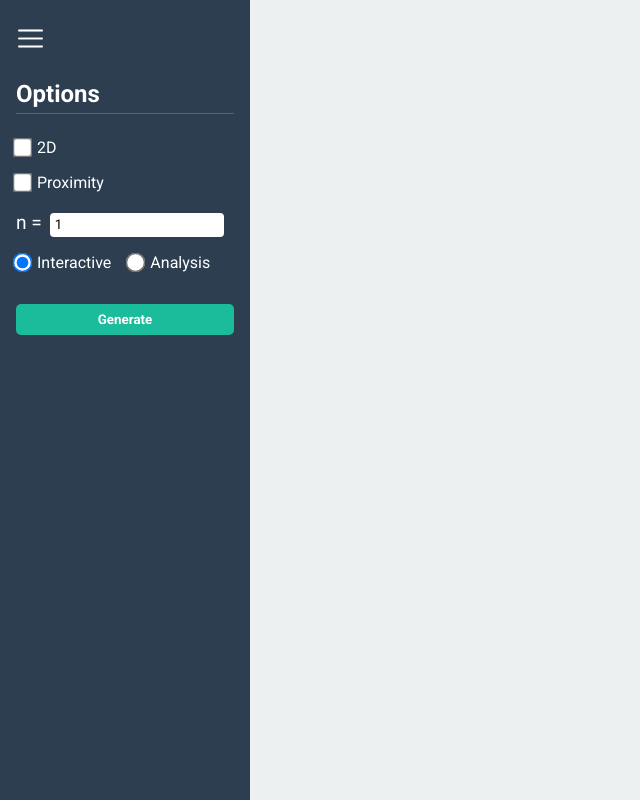
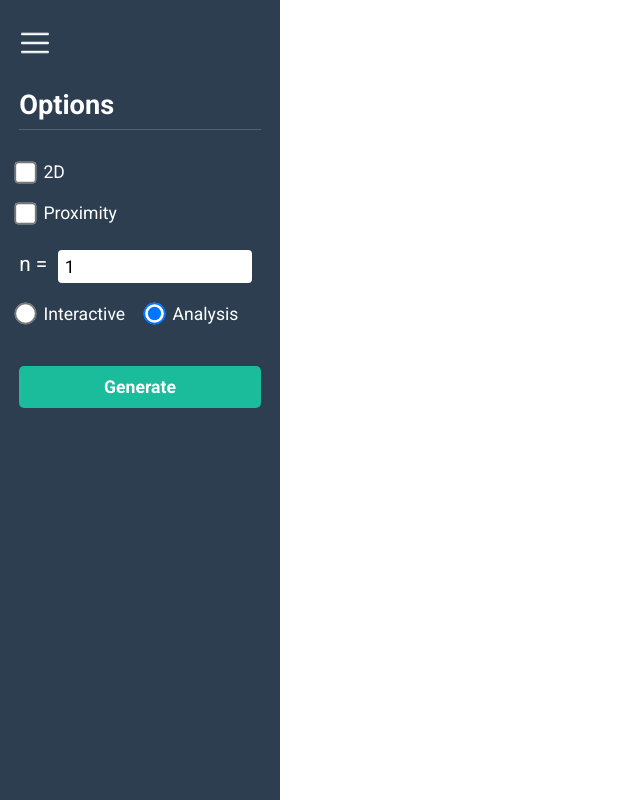
Before and after one commit to AbdelrahmanAmgad201/hide-seek, a React (Vite) app in the folder hide-seek-OR/: page / in a window 1280 px wide. Shown: the whole page, without its empty margins (0-640 px from the left). Built offline with nearby package versions, Linux system fonts and the light colour scheme.

Commit message:
updated side bar size, added user can choose hide or seek if interactive, added function for api calls, displayed board matrix

```diff
--- a/hide-seek-OR/src/App.css
+++ b/hide-seek-OR/src/App.css
@@ -16,8 +16,8 @@
 .sidebar {
     background-color: #2c3e50;
     color: white;
-    width: 250px;
-    padding: 1rem;
+    width: 280px;  /* Increased from 250px */
+    padding: 1.2rem;  /* Increased from 1rem */
     display: flex;
     flex-direction: column;
     align-items: flex-start;
@@ -33,7 +33,7 @@
   width: 100%;
   display: flex;
   justify-content: start;
-  margin-bottom: 1rem;
+  margin-bottom: 1.2rem;  /* Increased from 1rem */
   margin-left: -0.5rem;
 }
 
@@ -54,23 +54,23 @@
 }
 
 .toggle-button img {
-  width: 25px;
-  height: 25px;
+  width: 28px;  /* Increased from 25px */
+  height: 28px;  /* Increased from 25px */
 }
 
 .sidebar-content {
   display: flex;
   flex-direction: column;
-  gap: 1rem;
+  gap: 1.3rem;  /* Increased from 1rem */
   width: 100%;
 }
 
 .sidebar-title {
-  font-size: 1.5rem;
+  font-size: 1.7rem;  /* Increased from 1.5rem */
   font-weight: bold;
-  margin-bottom: 0.5rem;
+  margin-bottom: 0.7rem;  /* Increased from 0.5rem */
   border-bottom: 1px solid #ffffff33;
-  padding-bottom: 0.3rem;
+  padding-bottom: 0.5rem;  /* Increased from 0.3rem */
 }
 
 .sidebar-option {
@@ -78,8 +78,8 @@
   flex-direction: row;
   align-items: center;
   justify-content: start;
-  font-size: 1rem;
-  gap: 0.5rem;
+  font-size: 1.1rem;  /* Increased from 1rem */
+  gap: 0.7rem;  /* Increased from 0.5rem */
 }
 
 .sidebar-option label {
@@ -87,37 +87,39 @@
   flex-direction: row;
   align-items: center;
   justify-content: start;
-  gap: 0.5rem;
-  margin-right: 10px;
+  gap: 0.7rem;  /* Increased from 0.5rem */
+  margin-right: 12px;  /* Increased from 10px */
 }
 
 .sidebar-option input[type="checkbox"],
 .sidebar-option input[type="radio"] {
-  transform: scale(1.5);
+  transform: scale(1.7);  /* Increased from 1.5 */
   cursor: pointer;
 }
 
 .sidebar .n-text {
-    font-size: 1.2rem;
+    font-size: 1.3rem;  /* Increased from 1.2rem */
 }
 
 .number-input {
-  margin-top: 0.3rem;
-  padding: 0.3rem;
+  margin-top: 0.4rem;  /* Increased from 0.3rem */
+  padding: 0.4rem;  /* Increased from 0.3rem */
   width: 80%;
   border: none;
   border-radius: 4px;
+  font-size: 1.1rem;  /* Added font size */
 }
 
 .generate-button {
-  margin-top: 1rem;
-  padding: 0.5rem;
+  margin-top: 1.3rem;  /* Increased from 1rem */
+  padding: 0.7rem;  /* Increased from 0.5rem */
   width: 100%;
   background-color: #1abc9c;
   border: none;
   border-radius: 5px;
   color: white;
   font-weight: bold;
+  font-size: 1.1rem;  /* Added font size */
   cursor: pointer;
   transition: background-color 0.2s ease;
 }
@@ -131,4 +133,32 @@
   background-color: #ecf0f1;
   padding: 2rem;
   overflow-y: auto;
+  display: flex;
+  flex-direction: column;
+  align-items: center;
 }
+
+.main h1 {
+  width: 100%;
+  align-content: start;
+}
+
+/* Styles for the new role options section */
+#role-options {
+  display: flex;
+  flex-direction: column;
+  align-items: flex-start;
+  padding: 0.8rem;
+  background-color: #34495e;
+  border-radius: 6px;
+  margin-top: 0.5rem;
+  margin-bottom: 0.5rem;
+}
+
+#role-options p {
+  font-weight: bold;
+  margin-bottom: 0.7rem;
+  width: 100%;
+  border-bottom: 1px solid #ffffff33;
+  padding-bottom: 0.4rem;
+}
--- a/hide-seek-OR/src/App.jsx
+++ b/hide-seek-OR/src/App.jsx
@@ -1,32 +1,56 @@
-import { useState, useRef } from 'react';
+import { useState, useRef, useEffect } from 'react';
+import { initGame, solveGame } from './api';
 import sidebarImage from './assets/menu.png';
 import './App.css';
+import './boardMatrix.css';
 
 function App() {
   const [isCollapsed, setIsCollapsed] = useState(false);
   const [settings, setSettings] = useState(null);
+  const [data, setData] = useState(null);
 
   const ref2D = useRef(null);
   const refProximity = useRef(null);
   const refN = useRef(null);
   const refModeInteractive = useRef(null);
+  const refModeAnalysis = useRef(null);
+  const refRoleHide = useRef(null);
+  const refRoleSeek = useRef(null);
 
   const toggleSidebar = () => {
-    setIsCollapsed(!isCollapsed);
+    setIsCollapsed((prev) => {
+      const newCollapsed = !prev;
+      // If we're opening the sidebar and settings exist, apply them
+      if (!newCollapsed && settings) {
+        setTimeout(() => {
+          ref2D.current.checked = settings.is2D;
+          refProximity.current.checked = settings.proximity;
+          refN.current.value = settings.n;
+          refModeInteractive.current.checked = settings.mode === 'interactive';
+          refModeAnalysis.current.checked = settings.mode === 'analysis';
+          if (refRoleHide.current && refRoleSeek.current) {
+            refRoleHide.current.checked = settings.role === 'hide';
+            refRoleSeek.current.checked = settings.role === 'seek';
+          }
+        }, 0); // Ensure DOM is updated before setting
+      }
+      return newCollapsed;
+    });
   };
 
-  const handleGenerate = () => {
+  const handleGenerate = async () => {
     const newSettings = {
       is2D: ref2D.current.checked,
       proximity: refProximity.current.checked,
       n: parseInt(refN.current.value) || 1,
       mode: refModeInteractive.current.checked ? 'interactive' : 'analysis',
+      role: refModeInteractive.current.checked ?
+        (refRoleHide.current.checked ? 'hide' : 'seek') : null
     };
-
     setSettings(newSettings);
 
-    // Debug log
-    console.log(newSettings);
+    setData(await initGame(newSettings));
+    console.log('Initialized with settings:', newSettings, 'Response:', data);
   };
 
   return (
@@ -63,8 +87,11 @@ function App() {
                   type="radio"
                   name="mode"
                   value="interactive"
-                  defaultChecked
                   ref={refModeInteractive}
+                  onChange={() => {
+                    const roleOptions = document.getElementById("role-options");
+                    if (roleOptions) roleOptions.style.display = "block";
+                  }}
                 />
                 Interactive
               </label>
@@ -73,8 +100,39 @@ function App() {
                   type="radio"
                   name="mode"
                   value="analysis"
+                  defaultChecked
+                  ref={refModeAnalysis}
+                  onChange={() => {
+                    const roleOptions = document.getElementById("role-options");
+                    if (roleOptions) roleOptions.style.display = "none";
+                  }}
                 />
                 Analysis
+              </label>
+            </div>
+
+            <div id="role-options" className="sidebar-option" style={{
+              display: refModeInteractive?.current?.checked ? "block" : "none"
+            }}>
+              <p>Choose your role:</p>
+              <label>
+                <input
+                  type="radio"
+                  name="role"
+                  value="hide"
+                  defaultChecked
+                  ref={refRoleHide}
+                />
+                Hide
+              </label>
+              <label>
+                <input
+                  type="radio"
+                  name="role"
+                  value="seek"
+                  ref={refRoleSeek}
+                />
+                Seek
               </label>
             </div>
 
@@ -85,9 +143,30 @@ function App() {
         )}
       </div>
 
-      <div className="main">
-
-      </div>
+      {settings != null && data != null &&
+        <div className="main">
+          {/* Game Matrix */}
+          <h1>Board Matrix</h1>
+          <table className="board-table">
+            <tbody>
+              <tr>
+                <th></th>
+                {data.board[0].map((_, colIndex) => (
+                  <th key={colIndex}>S{colIndex + 1}</th>
+                ))}
+              </tr>
+              {data.board.map((row, rowIndex) => (
+                <tr key={rowIndex}>
+                  <th>H{rowIndex + 1}</th>
+                  {row.map((cell, colIndex) => (
+                    <td key={colIndex}>{cell}</td>
+                  ))}
+                </tr>
+              ))}
+            </tbody>
+          </table>
+        </div>
+      }
     </div>
   );
 }
--- /dev/null
+++ b/hide-seek-OR/src/api.jsx
@@ -0,0 +1,43 @@
+// Sends a POST request to /init to initialize the game
+export async function initGame({ n, is2D, proximity }) {
+    try {
+        const response = await fetch('http://localhost:5000/init', {
+            method: 'POST',
+            headers: {
+                'Content-Type': 'application/json',
+            },
+            body: JSON.stringify({
+                n: n,
+                is_2d: is2D,
+                apply_proximity: proximity,
+            }),
+        });
+
+        const data = await response.json();
+        if (!response.ok) throw new Error(data.error || 'Initialization failed');
+        return data;
+    } catch (error) {
+        console.error('Init error:', error);
+        throw error;
+    }
+}
+
+// Sends a POST request to /solve to solve the game for the specified player
+export async function solveGame(player) {
+    try {
+        const response = await fetch('http://localhost:5000/solve', {
+            method: 'POST',
+            headers: {
+                'Content-Type': 'application/json',
+            },
+            body: JSON.stringify({ player }),
+        });
+
+        const data = await response.json();
+        if (!response.ok) throw new Error(data.error || 'Solving failed');
+        return data;
+    } catch (error) {
+        console.error('Solve error:', error);
+        throw error;
+    }
+}
--- /dev/null
+++ b/hide-seek-OR/src/boardMatrix.css
@@ -0,0 +1,16 @@
+.board-table {
+  border-collapse: collapse;
+  font-size: 1.5rem;
+}
+
+.board-table td {
+  border: 1px solid #000;
+  width: 60px;
+  height: 60px;
+  text-align: center;
+}
+
+.board-table th {
+    padding: 15px;
+    font-size: 1.25rem;
+}
```
